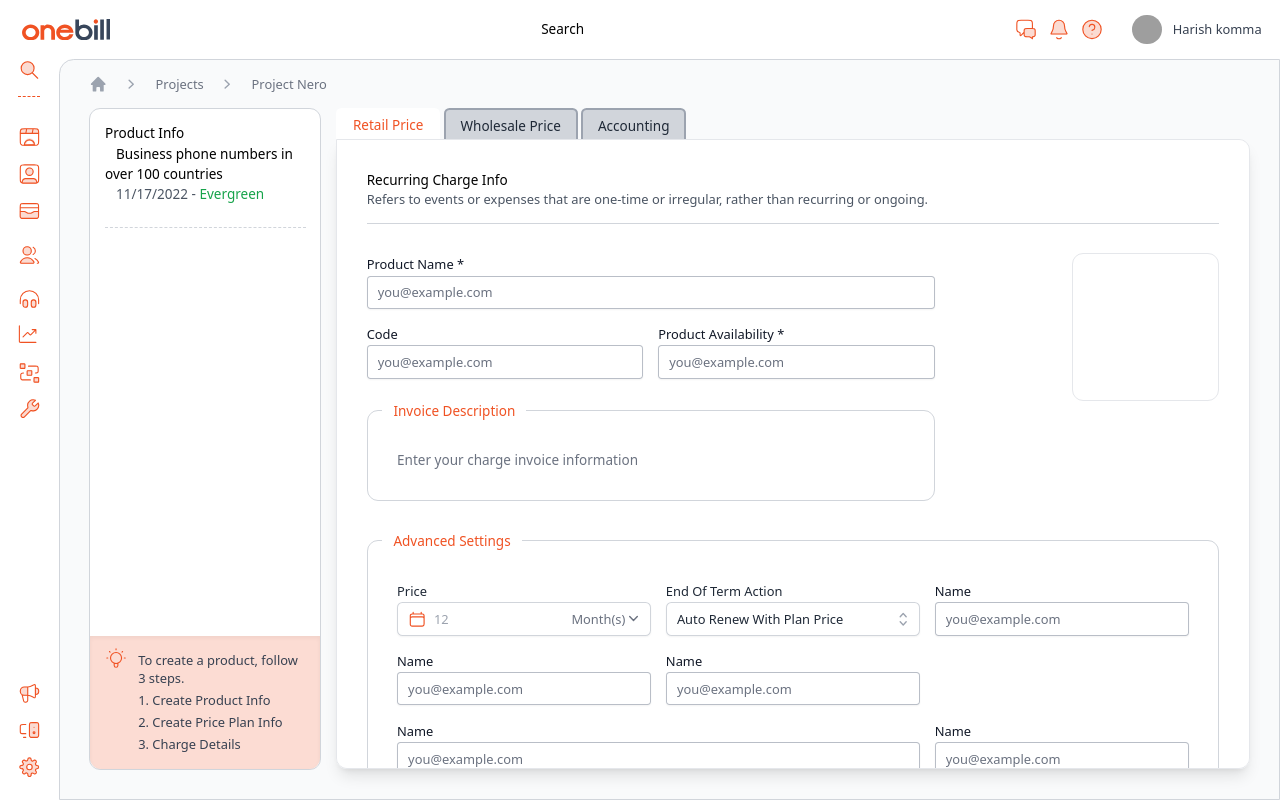
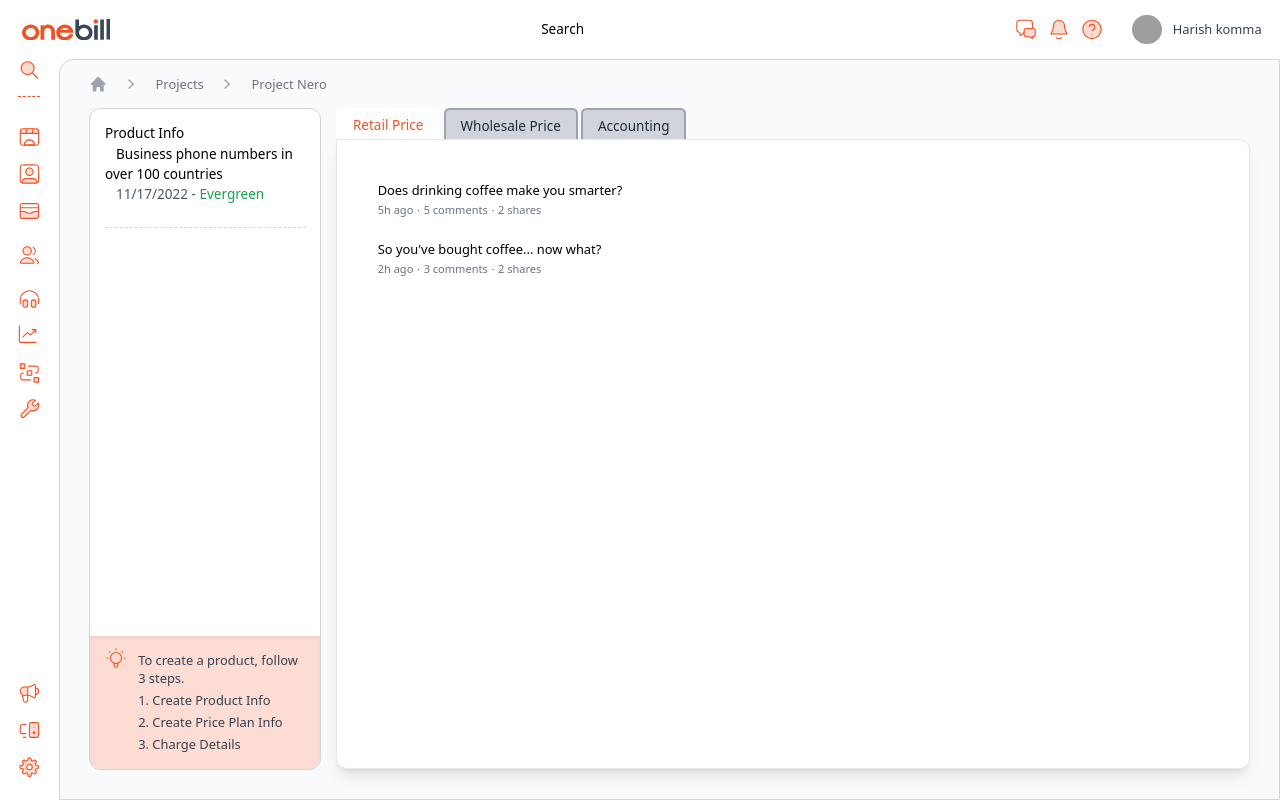
Before and after one commit to OneBill-Software-Inc/uxdemo, a React (Vite) app: page / in a window 1280 px wide. Built offline with nearby package versions, Linux system fonts and the light colour scheme; grey boxes are pictures that could not be loaded.

Commit message:
Tabs info

```diff
--- a/src/pricing/product/index.jsx
+++ b/src/pricing/product/index.jsx
@@ -5,7 +5,7 @@ import Layout from '@/components/Layout'
 import SelectBox from '@/components/SelectBox'
 import LayoutContent from '@/components/Layout/LayoutContent'
 
-import RecturringCharges from './charges/RecurringCharges'
+// import RecturringCharges from './charges/RecurringCharges'
 
 import './product.css'
 
@@ -65,7 +65,7 @@ export default function Product() {
   })
   return (
     <>
-      <Layout pageLeftNav={<LeftNN />}>
+      <Layout pageLeftNav={<LeftCardNav />}>
         <div className="w-full relative">
           <Tab.Group>
             <Tab.List className="flex space-x-1 rounded-xl relative z-0">
@@ -90,8 +90,7 @@ export default function Product() {
               {Object.values(categories).map((posts, idx) => (
                 <Tab.Panel key={idx}>
                   <LayoutContent style={{ height: 'calc(100vh - 170px)' }}>
-                    <RecturringCharges />
-                    {/* <ul>
+                    <ul>
                 {posts.map((post) => (
                   <li
                     key={post.id}
@@ -118,7 +117,7 @@ export default function Product() {
                     />
                   </li>
                 ))}
-              </ul> */}
+              </ul>
                   </LayoutContent>
                 </Tab.Panel>
               ))}
@@ -133,7 +132,7 @@ export default function Product() {
   )
 }
 
-const LeftNN = () => {
+const LeftCardNav = () => {
   return (
     <div className="flex flex-col w-full h-full">
       <div className="p-4 flex-1 h-full">
```
